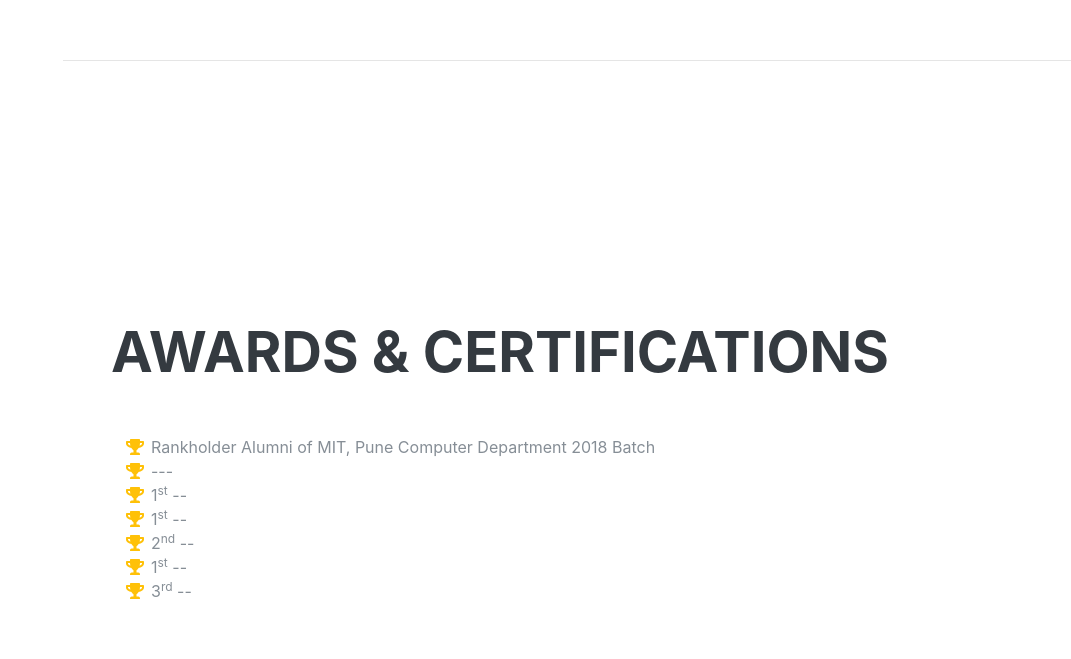
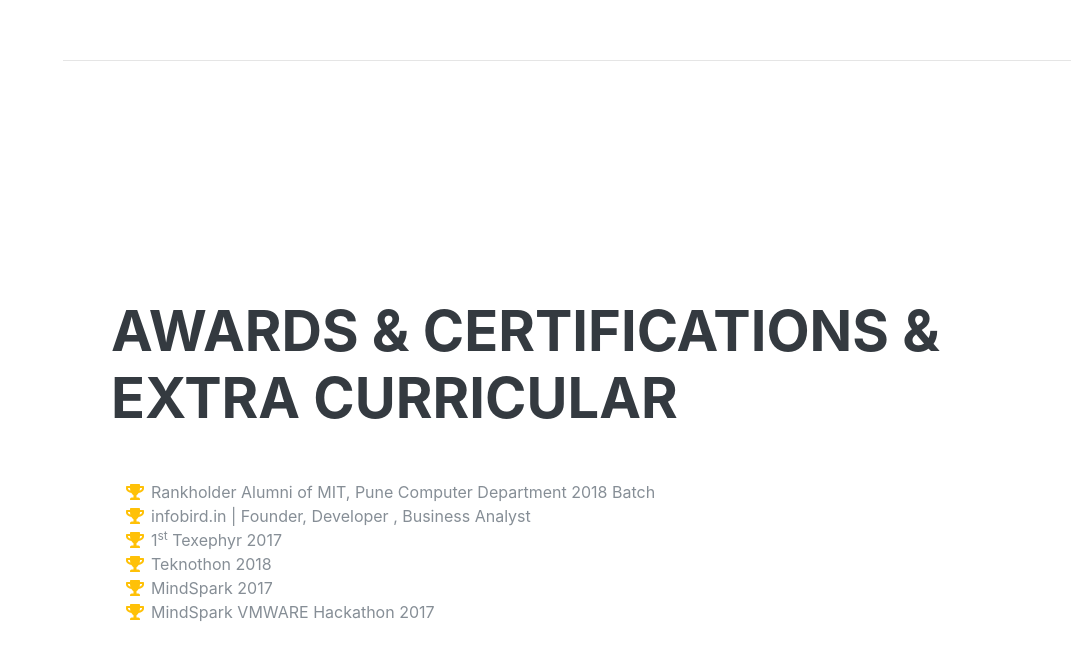
Before and after one commit to iamrohitgund/old_website, a plain HTML site: page index.html in a window 1280 px wide. Shown: the part 3972-4631 px from the top of the page, without its empty margins (209-1280 px from the left). Drawn offline with Linux system fonts and the light colour scheme; a web font is replaced by a local one.

Commit message:
Update index.html

```diff
--- a/index.html
+++ b/index.html
@@ -215,34 +215,32 @@
 
     <section class="resume-section p-3 p-lg-5 d-flex align-items-center" id="awards">
       <div class="w-100">
-        <h2 class="mb-5">Awards &amp; Certifications</h2>
+        <h2 class="mb-5">Awards &amp; Certifications &amp; Extra Curricular</h2>
         <ul class="fa-ul mb-0">
           <li>
             <i class="fa-li fa fa-trophy text-warning"></i>
             Rankholder Alumni of MIT, Pune Computer Department 2018 Batch</li>
           <li>
             <i class="fa-li fa fa-trophy text-warning"></i>
-            ---</li>
+            infobird.in | Founder, Developer , Business Analyst</li>
           <li>
             <i class="fa-li fa fa-trophy text-warning"></i>
             1<sup>st</sup>
-            --</li>
+            Texephyr 2017</li>
           <li>
             <i class="fa-li fa fa-trophy text-warning"></i>
-            1<sup>st</sup>
-            --</li>
+
+            Teknothon 2018</li>
           <li>
             <i class="fa-li fa fa-trophy text-warning"></i>
-            2<sup>nd</sup>
-            --</li>
+
+            MindSpark 2017</li>
           <li>
             <i class="fa-li fa fa-trophy text-warning"></i>
-            1<sup>st</sup>
-            --</li>
+
+            MindSpark VMWARE Hackathon 2017</li>
           <li>
-            <i class="fa-li fa fa-trophy text-warning"></i>
-            3<sup>rd</sup>
-            --</li>
+
         </ul>
       </div>
     </section>
```
